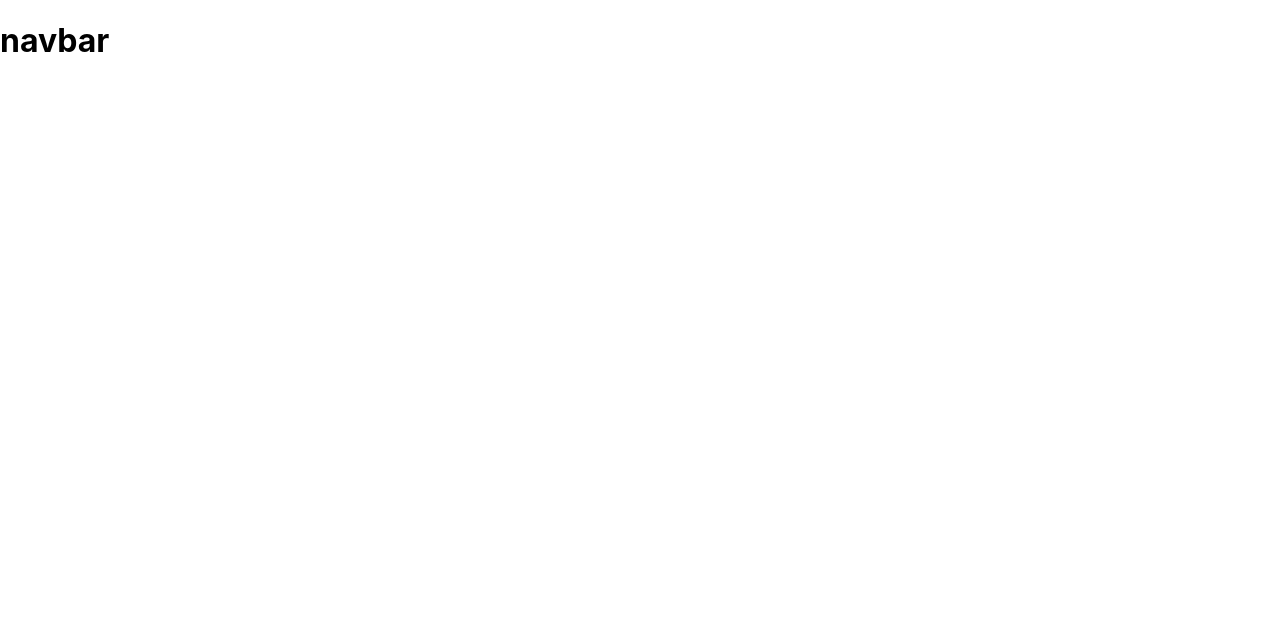
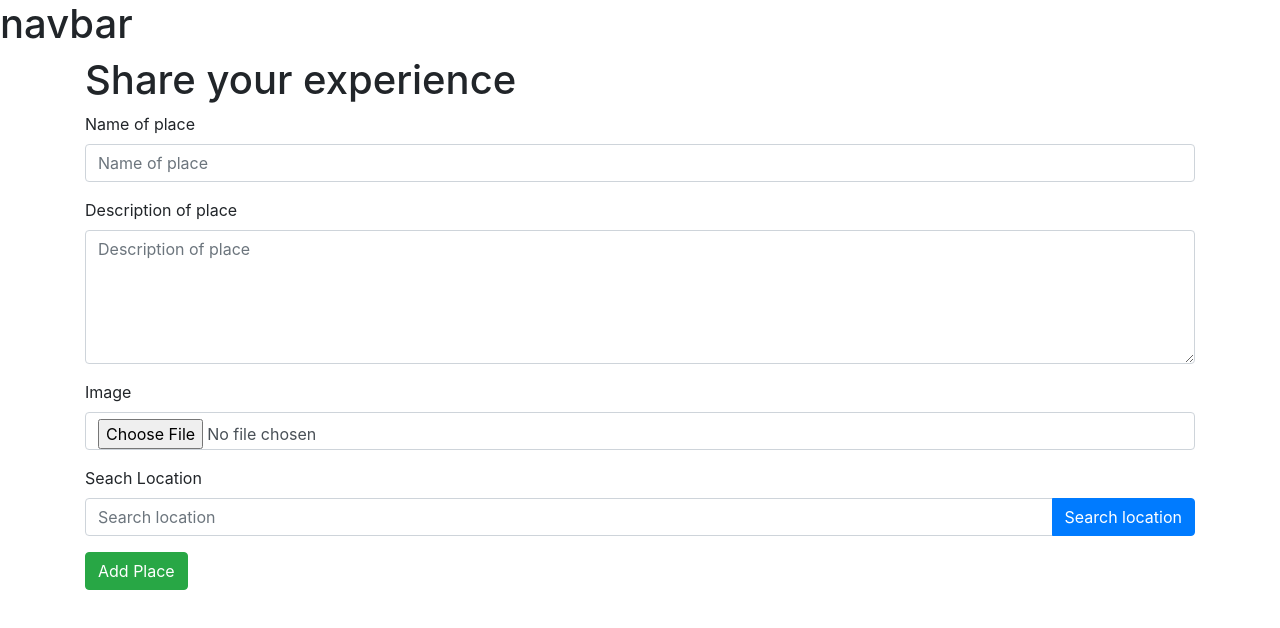
Before and after one commit to lauraramirezencinas/places-frontend, a React (Create React App) app: page /add in a window 1280 px wide. Shown: the top 628 px of the page. Built offline with nearby package versions, Linux system fonts and the light colour scheme.

Commit message:
AddPlace

```diff
--- a/package.json
+++ b/package.json
@@ -6,6 +6,9 @@
     "@testing-library/jest-dom": "^4.2.4",
     "@testing-library/react": "^9.3.2",
     "@testing-library/user-event": "^7.1.2",
+    "axios": "^0.19.2",
+    "bootstrap": "^4.5.0",
+    "google-map-react": "^2.0.4",
     "react": "^16.13.1",
     "react-dom": "^16.13.1",
     "react-router-dom": "^5.2.0",
--- a/src/App.js
+++ b/src/App.js
@@ -1,8 +1,10 @@
 import React from 'react';
 import './App.css';
-import { Switch, Route } from 'react-router-dom'
+import { Switch, Route } from 'react-router-dom';
 import Homepage from './components/Homepage';
 import Navbar from './components/Navbar';
+import 'bootstrap/dist/css/bootstrap.min.css';
+import AddPlace from './components/addplace/AddPlace';
 
 function App() {
 	return (
@@ -10,6 +12,7 @@ function App() {
 			<Navbar />
 			<Switch>
 				<Route exact path="/" render={(props) => <Homepage {...props} />} />
+				<Route exact path="/add" component={AddPlace} />
 			</Switch>
 		</div>
 	);
--- /dev/null
+++ b/src/components/addplace/AddPlace.jsx
@@ -0,0 +1,86 @@
+import React, { useState } from 'react';
+import { useHistory } from 'react-router-dom';
+import axios from 'axios';
+import UploadImage from '../uploadimage/UploadImage';
+import SearchLocation from '../searchlocation/SearchLocation';
+function AddPlace() {
+	const initialState = {
+		name: '',
+		description: '',
+		imageUrl: '',
+		loc: {
+			type: 'Point',
+			coordinates: [0, 0],
+		},
+		highlight: false,
+		imageFile: null,
+	};
+	const [place, setPlace] = useState(initialState);
+	const history = useHistory();
+
+	const handleChange = ({ target }) => {
+		setPlace((place) => ({
+			...place,
+			[target.name]: target.value,
+		}));
+	};
+	console.log(place);
+	const handleImageChange = (file) => {
+		console.log(file);
+		setPlace({ ...place, imageFile: file });
+	};
+	const handleLocationChange = (loc) => {
+		console.log(loc);
+		setPlace({
+			...place,
+			loc: {
+				type: 'Point',
+				coordinates: [loc.geometry.location.lat, loc.geometry.location.lng],
+			},
+		});
+	};
+	const handleSubmit = () => {
+		axios
+			.post('http://localhost:5000/api/places', place)
+			.then(() => history.push('/list'));
+	};
+	return (
+		<div className="container">
+			<h1>Share your experience</h1>
+			<form onSubmit={handleSubmit}>
+				<div className="form-group">
+					<label htmlFor="name">Name of place</label>
+					<input
+						type="text"
+						className="form-control"
+						name="name"
+						id="name"
+						value={place.name}
+						onChange={handleChange}
+						aria-describedby="helpId"
+						placeholder="Name of place"
+					/>
+				</div>
+				<div className="form-group">
+					<label htmlFor="description">Description of place</label>
+					<textarea
+						rows="5"
+						className="form-control"
+						name="description"
+						id="dscription"
+						value={place.description}
+						onChange={handleChange}
+						placeholder="Description of place"
+					></textarea>
+				</div>
+				<UploadImage handleImageChange={handleImageChange}></UploadImage>
+				<SearchLocation
+					handleLocationChange={handleLocationChange}
+				></SearchLocation>
+				<button className="btn btn btn-success">Add Place</button>
+			</form>
+		</div>
+	);
+}
+
+export default AddPlace;
--- /dev/null
+++ b/src/components/searchlocation/SearchLocation.jsx
@@ -0,0 +1,84 @@
+import React, { useState } from 'react';
+import axios from 'axios';
+function SearchLocation(props) {
+	const initialState = {
+		search: '',
+		resultSearch: [],
+		location: {},
+		searching: false,
+	};
+	const [location, setLocation] = useState(initialState);
+	const handleChange = ({ target }) => {
+		setLocation({ ...location, [target.name]: target.value });
+	};
+	const handleSearch = (event) => {
+		event.preventDefault();
+		axios
+			.get('http://localhost:5000/api/address?search=' + location.search)
+			.then((response) => {
+				console.log(response.data);
+				setLocation({ ...location, resultSearch: response.data.candidates });
+			});
+	};
+	const handleLocationSelect = (loc) => {
+		console.log(loc);
+		setLocation((location) => ({
+			...location,
+			location: loc,
+		}));
+		props.handleLocationChange(loc);
+	};
+	const searchResultList = location.resultSearch.map((loc) => (
+		<li key={loc.place_id} className="list-group-item">
+			<div className="input-group">
+				<div className="input-group-prepend">
+					<div className="input-group-text">
+						<input
+							type="radio"
+							aria-label="Radio button for following text input"
+							name="location"
+							onClick={() => handleLocationSelect(loc)}
+						/>
+					</div>
+				</div>
+				<input
+					type="text"
+					className="form-control"
+					aria-label="Text input with radio button"
+					value={loc.name + ' (' + loc.formatted_address + ')'}
+					readOnly
+				/>
+			</div>
+		</li>
+	));
+	return (
+		<>
+			<label htmlFor="search">Seach Location</label>
+			<div className="input-group mb-3">
+				<input
+					type="text"
+					className="form-control"
+					placeholder="Search location"
+					aria-label="Search location"
+					aria-describedby="basic-addon2"
+					name="search"
+					id="search"
+					value={location.search}
+					onChange={handleChange}
+				/>
+				<div className="input-group-append">
+					<button
+						className="btn btn-primary"
+						onClick={handleSearch}
+						type="button"
+					>
+						Search location
+					</button>
+				</div>
+			</div>
+			<ul className="list-group">{searchResultList}</ul>
+		</>
+	);
+}
+
+export default SearchLocation;
--- /dev/null
+++ b/src/components/uploadimage/UploadImage.jsx
@@ -0,0 +1,21 @@
+import React from 'react';
+
+function UploadImage(props) {
+	const handleChange = (event) => {
+		props.handleImageChange(event.target.files[0]);
+	};
+	return (
+		<div className="form-group">
+			<label htmlFor="image">Image</label>
+			<input
+				type="file"
+				className="form-control"
+				name="imageUrl"
+				id="imageUrl"
+				onChange={handleChange}
+			/>
+		</div>
+	);
+}
+
+export default UploadImage;
```
Also changed, not shown: 1 other file (tests, documents, lock files or other folders). Lines whose indentation alone changed are shown as unchanged.
